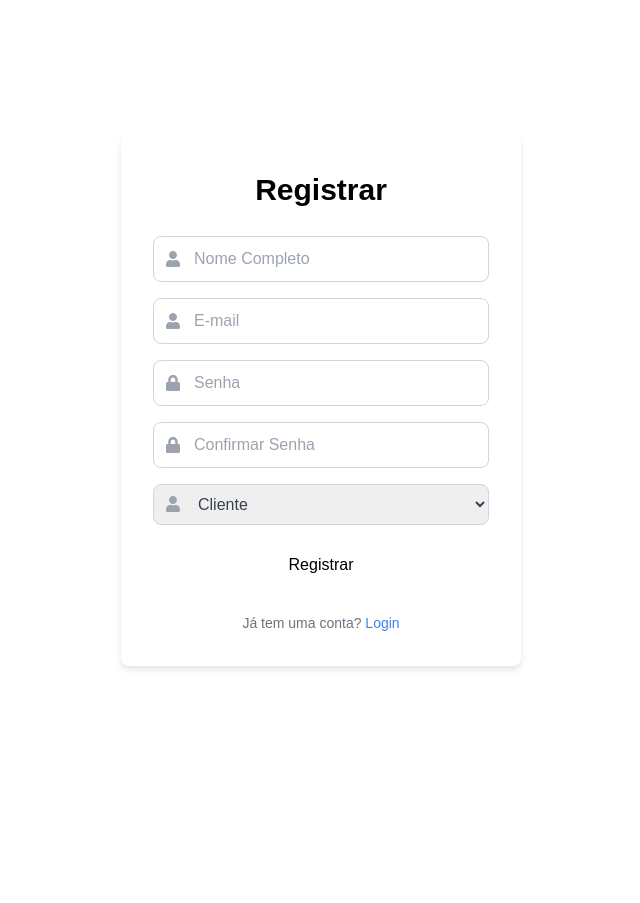
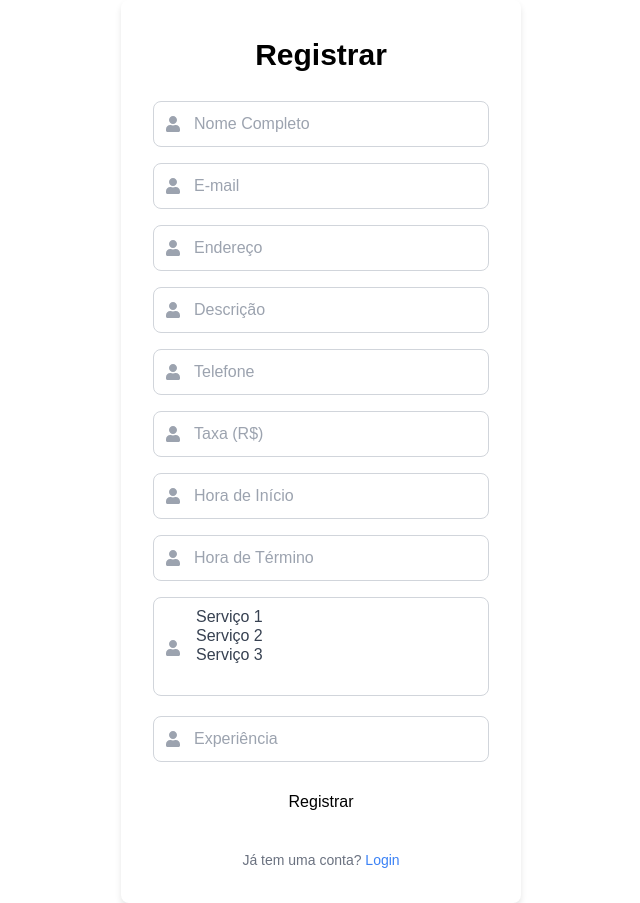
Before and after one commit to solebellsBEACH/help-casa, a Next.js app: page /register/components/RegisterForm in a window 1280 px wide. Shown: the whole page, without its empty margins (319-959 px from the left). Before the commit the page ends 800 px from the top, so only its background shows below. Built offline with nearby package versions, Linux system fonts and the light colour scheme.

Commit message:
feat: adding new fields

```diff
--- a/package.json
+++ b/package.json
@@ -12,6 +12,7 @@
     "next": "14.2.14",
     "react": "^18",
     "react-dom": "^18",
+    "react-hook-form": "^7.53.1",
     "react-icons": "^5.3.0",
     "styled-components": "^6.1.13"
   },
--- a/src/pages/register/components/RegisterForm/index.tsx
+++ b/src/pages/register/components/RegisterForm/index.tsx
@@ -1,27 +1,29 @@
-import { useState } from "react";
+import { useForm, SubmitHandler } from "react-hook-form";
 import { FaUser, FaLock } from "react-icons/fa";
 import { Button, Container, FormWrapper, IconWrapper, Input, InputField, RegisterLink, SignupText, Title } from "./styles";
 import { useRouter } from "next/router";
 
+type FormValues = {
+    name: string;
+    email: string;
+    address: string;
+    description: string;
+    phone: string;
+    rate: number;
+    hour_range: {
+        init_hour: string;
+        finish_hour: string;
+    };
+    available_services: string[];
+    experience: string;
+};
+
 export function RegisterForm() {
+    const { register, handleSubmit, watch, formState: { errors } } = useForm<FormValues>();
     const router = useRouter();
 
-    const [fullName, setFullName] = useState("");
-    const [email, setEmail] = useState("");
-    const [password, setPassword] = useState("");
-    const [confirmPassword, setConfirmPassword] = useState("");
-    const [role, setRole] = useState("Cliente");
-
-    const handleSubmit = (event: any) => {
-        event.preventDefault();
-
-        if (password !== confirmPassword) {
-            alert("As senhas não coincidem.");
-            return;
-        }
-
-        console.log("Dados de Registro:", { fullName, email, password, role });
-
+    const onSubmit: SubmitHandler<FormValues> = (data) => {
+        console.log("Dados de Registro:", data);
         router.push("/");
     };
 
@@ -29,7 +31,7 @@ export function RegisterForm() {
         <Container>
             <FormWrapper>
                 <Title>Registrar</Title>
-                <form onSubmit={handleSubmit}>
+                <form onSubmit={handleSubmit(onSubmit)}>
                     <InputField>
                         <IconWrapper>
                             <FaUser />
@@ -37,10 +39,9 @@ export function RegisterForm() {
                         <Input
                             type="text"
                             placeholder="Nome Completo"
-                            required
-                            value={fullName}
-                            onChange={(e) => setFullName(e.target.value)}
+                            {...register("name", { required: true })}
                         />
+                        {errors.name && <span>Nome é obrigatório</span>}
                     </InputField>
 
                     <InputField>
@@ -50,36 +51,81 @@ export function RegisterForm() {
                         <Input
                             type="email"
                             placeholder="E-mail"
-                            required
-                            value={email}
-                            onChange={(e) => setEmail(e.target.value)}
+                            {...register("email", { required: true })}
                         />
+                        {errors.email && <span>E-mail é obrigatório</span>}
                     </InputField>
 
                     <InputField>
                         <IconWrapper>
-                            <FaLock />
+                            <FaUser />
                         </IconWrapper>
                         <Input
-                            type="password"
-                            placeholder="Senha"
-                            required
-                            value={password}
-                            onChange={(e) => setPassword(e.target.value)}
+                            type="text"
+                            placeholder="Endereço"
+                            {...register("address", { required: true })}
                         />
+                        {errors.address && <span>Endereço é obrigatório</span>}
                     </InputField>
 
                     <InputField>
                         <IconWrapper>
-                            <FaLock />
+                            <FaUser />
                         </IconWrapper>
                         <Input
-                            type="password"
-                            placeholder="Confirmar Senha"
-                            required
-                            value={confirmPassword}
-                            onChange={(e) => setConfirmPassword(e.target.value)}
+                            type="text"
+                            placeholder="Descrição"
+                            {...register("description", { required: true })}
                         />
+                        {errors.description && <span>Descrição é obrigatória</span>}
+                    </InputField>
+
+                    <InputField>
+                        <IconWrapper>
+                            <FaUser />
+                        </IconWrapper>
+                        <Input
+                            type="text"
+                            placeholder="Telefone"
+                            {...register("phone", { required: true })}
+                        />
+                        {errors.phone && <span>Telefone é obrigatório</span>}
+                    </InputField>
+
+                    <InputField>
+                        <IconWrapper>
+                            <FaUser />
+                        </IconWrapper>
+                        <Input
+                            type="number"
+                            placeholder="Taxa (R$)"
+                            {...register("rate", { required: true })}
+                        />
+                        {errors.rate && <span>Taxa é obrigatória</span>}
+                    </InputField>
+
+                    <InputField>
+                        <IconWrapper>
+                            <FaUser />
+                        </IconWrapper>
+                        <Input
+                            type="text"
+                            placeholder="Hora de Início"
+                            {...register("hour_range.init_hour", { required: true })}
+                        />
+                        {errors.hour_range?.init_hour && <span>Hora de início é obrigatória</span>}
+                    </InputField>
+
+                    <InputField>
+                        <IconWrapper>
+                            <FaUser />
+                        </IconWrapper>
+                        <Input
+                            type="text"
+                            placeholder="Hora de Término"
+                            {...register("hour_range.finish_hour", { required: true })}
+                        />
+                        {errors.hour_range?.finish_hour && <span>Hora de término é obrigatória</span>}
                     </InputField>
 
                     <InputField>
@@ -87,9 +133,8 @@ export function RegisterForm() {
                             <FaUser />
                         </IconWrapper>
                         <select
-                            value={role}
-                            onChange={(e) => setRole(e.target.value)}
-                            required
+                            {...register("available_services", { required: true })}
+                            multiple
                             style={{
                                 width: "100%",
                                 padding: "0.625rem 2.5rem 0.625rem 2.5rem",
@@ -100,9 +145,23 @@ export function RegisterForm() {
                                 outline: "none",
                             }}
                         >
-                            <option value="Cliente">Cliente</option>
-                            <option value="Prestador">Prestador</option>
+                            <option value="Serviço 1">Serviço 1</option>
+                            <option value="Serviço 2">Serviço 2</option>
+                            <option value="Serviço 3">Serviço 3</option>
                         </select>
+                        {errors.available_services && <span>Selecione ao menos um serviço</span>}
+                    </InputField>
+
+                    <InputField>
+                        <IconWrapper>
+                            <FaUser />
+                        </IconWrapper>
+                        <Input
+                            type="text"
+                            placeholder="Experiência"
+                            {...register("experience", { required: true })}
+                        />
+                        {errors.experience && <span>Experiência é obrigatória</span>}
                     </InputField>
 
                     <Button type="submit">Registrar</Button>
--- /dev/null
+++ b/src/pages/shared/entities/Users.ts
@@ -0,0 +1,21 @@
+export interface User {
+    name: string;
+    email: string;
+    address: string;
+    description: string;
+    phone: string;
+    rate: number
+}
+
+export interface Employee extends User {
+    hour_range: {
+        init_hour: string
+        finish_hour: string
+    }
+    available_services: string[],
+    experience: string
+}
+
+export interface Client extends User {
+    hired_services: string[],
+}
```
Also changed, not shown: 1 other file (tests, documents, lock files or other folders).
